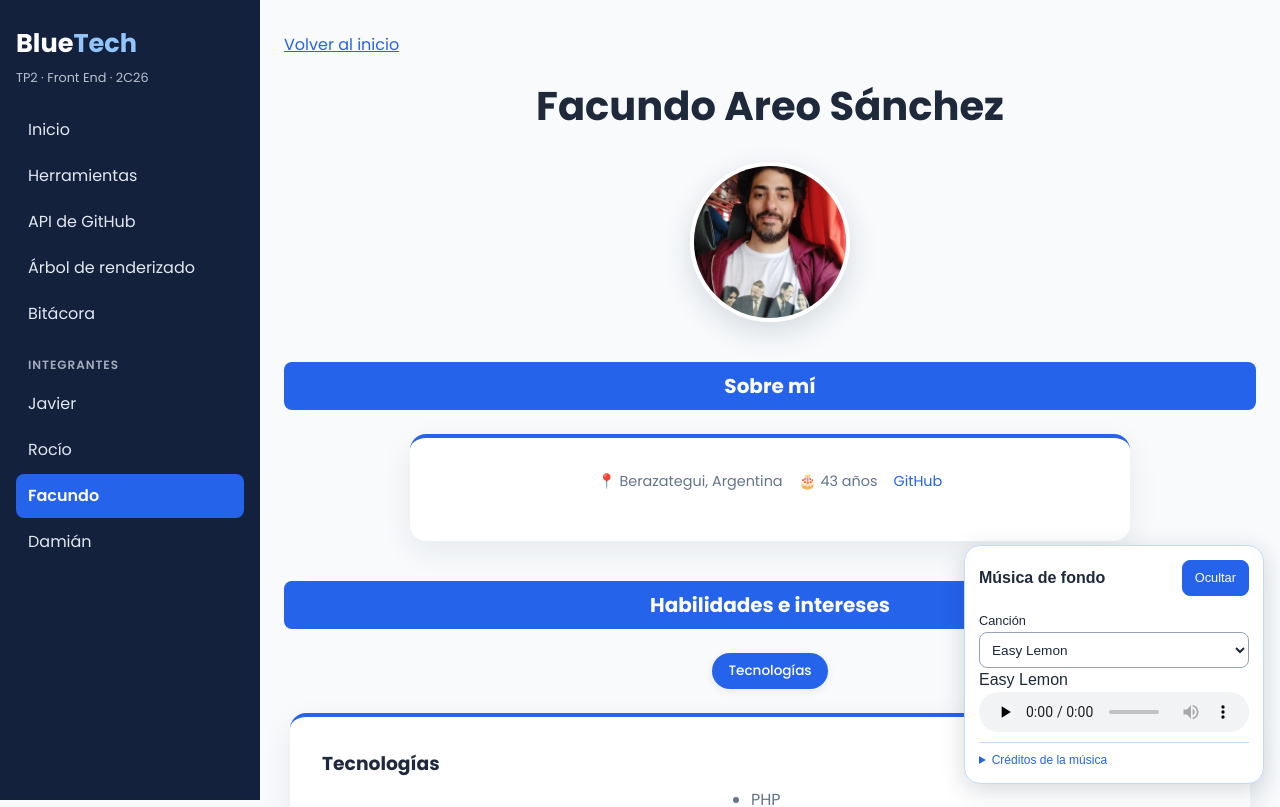
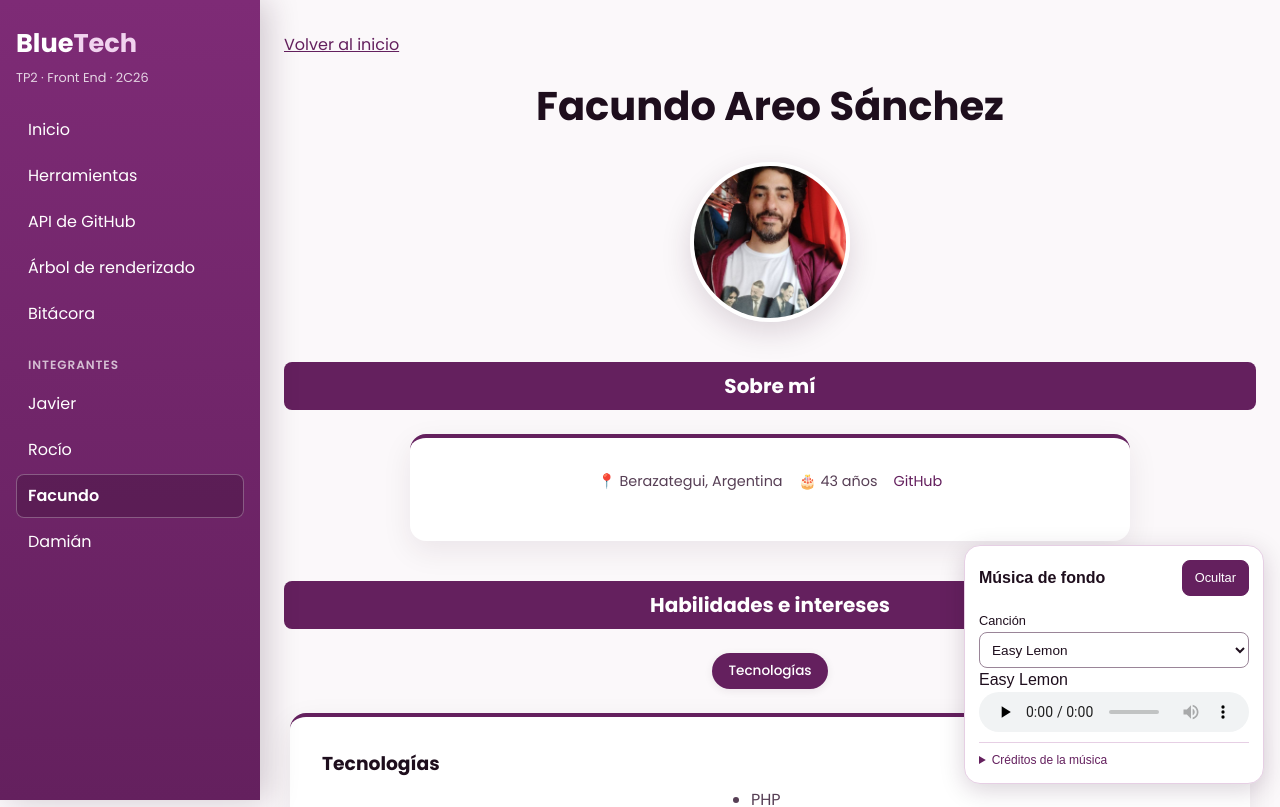
Before and after one commit to Jableed43/DSWF_2_2C26_Front-End-TP2, a React (Vite) app: page /integrantes/facundo in a window 1280 px wide. Shown: the top 807 px of the page. Built offline with nearby package versions, Linux system fonts and the light colour scheme.

Commit message:
style: aplica la paleta borgona de Rocio a la sidebar y al resto del sitio sin cambiar su estructura

```diff
--- a/src/components/ArbolComponentes.css
+++ b/src/components/ArbolComponentes.css
@@ -36,7 +36,7 @@
 .arbol__lista .arbol__lista {
   margin-left: 14px;
   padding-left: 14px;
-  border-left: 2px solid #cbd5e1;
+  border-left: 2px solid var(--color-borde);
 }
 
 .arbol__nodo {
@@ -69,7 +69,7 @@
   display: inline-flex;
   justify-content: center;
   width: 28px;
-  color: #64748b;
+  color: #7e667c;
 }
 
 .arbol__nombre {
@@ -80,7 +80,7 @@
 .arbol__archivo {
   padding: 2px 6px;
   border-radius: 6px;
-  background: #e2e8f0;
+  background: var(--color-borde);
   font-size: 0.8rem;
 }
 
--- a/src/components/BitacoraRegistros.css
+++ b/src/components/BitacoraRegistros.css
@@ -21,7 +21,7 @@
   border-radius: 999px;
   background: var(--color-superficie);
   color: var(--color-texto-sec);
-  box-shadow: 0 2px 8px rgb(30 41 59 / 8%);
+  box-shadow: 0 2px 8px rgb(45 13 42 / 8%);
   font: inherit;
   font-size: 0.85rem;
   font-weight: 500;
@@ -59,7 +59,7 @@
   background: var(--color-superficie);
   border-top: 4px solid var(--color-primario);
   border-radius: 16px;
-  box-shadow: 0 10px 30px rgb(30 41 59 / 8%);
+  box-shadow: 0 10px 30px rgb(45 13 42 / 8%);
 }
 
 .bitacora__registro summary {
@@ -74,7 +74,7 @@
 .bitacora__etapa {
   padding: 0.15rem 0.65rem;
   border-radius: 999px;
-  background: #dbeafe;
+  background: var(--color-suave);
   color: var(--color-secundario);
   font-size: 0.8rem;
   font-weight: 600;
--- a/src/components/PerfilIntegrante.css
+++ b/src/components/PerfilIntegrante.css
@@ -60,13 +60,13 @@
   object-fit: cover;
   border: 4px solid var(--color-superficie);
   border-radius: 50%;
-  box-shadow: 0 10px 30px rgb(30 41 59 / 15%);
+  box-shadow: 0 10px 30px rgb(45 13 42 / 15%);
 }
 
 .perfil-integrante .perfil__avatar--vacio {
   display: grid;
   place-items: center;
-  background: #e2e8f0;
+  background: var(--color-borde);
 }
 
 .perfil-integrante .perfil__titulo {
@@ -86,7 +86,7 @@
   background: var(--color-superficie);
   border-top: 4px solid var(--color-primario);
   border-radius: 16px;
-  box-shadow: 0 10px 30px rgb(30 41 59 / 8%);
+  box-shadow: 0 10px 30px rgb(45 13 42 / 8%);
 }
 
 .perfil-integrante .perfil__bloque--estrecho {
@@ -169,7 +169,7 @@
   color: var(--color-texto-sec);
   font-size: 0.85rem;
   font-weight: 500;
-  box-shadow: 0 2px 8px rgb(30 41 59 / 8%);
+  box-shadow: 0 2px 8px rgb(45 13 42 / 8%);
 }
 
 .perfil-integrante .perfil__filtros button:hover {
@@ -213,7 +213,7 @@
   min-height: 140px;
   padding: 20px;
   border-radius: 10px;
-  background: #e2e8f0;
+  background: var(--color-borde);
   text-align: center;
 }
 
@@ -236,7 +236,7 @@
   padding: 1.25rem;
   border-radius: 16px;
   background: var(--color-superficie);
-  box-shadow: 0 10px 30px rgb(30 41 59 / 8%);
+  box-shadow: 0 10px 30px rgb(45 13 42 / 8%);
   text-align: center;
 }
 
@@ -265,9 +265,9 @@
   min-width: 0;
   padding: 16px;
   background: var(--color-superficie);
-  border: 1px solid #e2e8f0;
+  border: 1px solid var(--color-borde);
   border-radius: 12px;
-  box-shadow: 0 2px 8px rgb(30 41 59 / 8%);
+  box-shadow: 0 2px 8px rgb(45 13 42 / 8%);
 }
 
 .perfil-integrante .perfil__juego img {
@@ -320,8 +320,8 @@
   overflow: hidden;
   border: 4px solid var(--color-superficie);
   border-radius: 50%;
-  background: #e2e8f0;
-  box-shadow: 0 10px 30px rgb(30 41 59 / 15%);
+  background: var(--color-borde);
+  box-shadow: 0 10px 30px rgb(45 13 42 / 15%);
   backface-visibility: hidden;
   -webkit-backface-visibility: hidden;
 }
--- a/src/components/RepositoriosAPI.css
+++ b/src/components/RepositoriosAPI.css
@@ -5,7 +5,7 @@
   padding: 24px;
   box-sizing: border-box;
   color: var(--color-texto);
-  background: #eff6ff;
+  background: var(--color-tenue);
   border-radius: 16px;
   font-family: Arial, sans-serif;
   text-align: left;
@@ -43,8 +43,8 @@
 
 .repositorios button:disabled {
   color: #ffffff;
-  background: #64748b;
-  border-color: #64748b;
+  background: #7e667c;
+  border-color: #7e667c;
   cursor: wait;
 }
 
@@ -64,7 +64,7 @@
   min-width: 0;
   padding: 20px;
   background: #ffffff;
-  border: 1px solid #bfdbfe;
+  border: 1px solid var(--color-borde);
   border-radius: 12px;
   overflow-wrap: anywhere;
 }
@@ -83,7 +83,7 @@
   padding: 20px;
   color: var(--color-texto);
   background: #ffffff;
-  border: 1px dashed #94a3b8;
+  border: 1px dashed #9a8598;
   border-radius: 12px;
   line-height: 1.6;
 }
--- a/src/components/ReproductorMusica.css
+++ b/src/components/ReproductorMusica.css
@@ -9,11 +9,11 @@
   overflow-y: auto;
   box-sizing: border-box;
   padding: 14px;
-  border: 1px solid #bfdbfe;
+  border: 1px solid var(--color-borde);
   border-radius: 16px;
   background: #ffffff;
   color: var(--color-texto);
-  box-shadow: 0 6px 24px rgb(30 41 59 / 18%);
+  box-shadow: 0 6px 24px rgb(45 13 42 / 18%);
   font-family: Arial, sans-serif;
   text-align: left;
 }
@@ -37,7 +37,7 @@
   width: 100%;
   min-height: 36px;
   padding: 6px 8px;
-  border: 1px solid #94a3b8;
+  border: 1px solid #9a8598;
   border-radius: 8px;
   background: #ffffff;
   color: var(--color-texto);
@@ -59,7 +59,7 @@
 .reproductor__creditos {
   margin-top: 10px;
   padding-top: 8px;
-  border-top: 1px solid #bfdbfe;
+  border-top: 1px solid var(--color-borde);
   font-size: 0.75rem;
   line-height: 1.5;
 }
--- a/src/components/Sidebar.css
+++ b/src/components/Sidebar.css
@@ -10,8 +10,9 @@
   width: var(--ancho-sidebar);
   padding: 24px 16px;
   overflow-y: auto;
-  background: var(--color-oscuro);
+  background: linear-gradient(180deg, #7e2b76 0%, #64205e 100%);
   color: var(--color-sidebar-texto);
+  box-shadow: 8px 0 30px rgb(45 13 42 / 20%);
 }
 
 .sidebar__marca {
@@ -22,7 +23,7 @@
 }
 
 .sidebar__marca span {
-  color: var(--color-claro);
+  color: var(--color-suave);
 }
 
 .sidebar__lema {
@@ -61,13 +62,14 @@
 }
 
 .sidebar__lista a.active {
-  background: var(--color-primario);
+  background: rgb(45 13 42 / 28%);
+  box-shadow: inset 0 0 0 1px rgb(255 255 255 / 28%);
   color: #fff;
   font-weight: 600;
 }
 
 .sidebar a:focus-visible {
-  outline: 3px solid var(--color-claro);
+  outline: 3px solid #fff;
   outline-offset: 2px;
 }
 
--- a/src/index.css
+++ b/src/index.css
@@ -1,13 +1,17 @@
 :root {
-  --color-primario: #2563eb;
-  --color-secundario: #1e40af;
-  --color-fondo: #f8fafc;
+  --color-primario: #64205e;
+  --color-secundario: #4d1848;
+  --color-fondo: #fbf8fa;
   --color-superficie: #ffffff;
-  --color-texto: #1e293b;
-  --color-texto-sec: #64748b;
-  --color-oscuro: #14213d;
-  --color-claro: #93c5fd;
-  --color-sidebar-texto: #e2e8f0;
+  --color-texto: #1e0e1d;
+  --color-texto-sec: #573f55;
+  --color-oscuro: #4d1848;
+  --color-claro: #ce7ac6;
+  --color-acento: #c2185b;
+  --color-sidebar-texto: #ffffff;
+  --color-borde: #e6cfe4;
+  --color-suave: #f1d3ef;
+  --color-tenue: #faeef9;
   --ancho-sidebar: 260px;
 }
 
--- a/src/pages/Portada.css
+++ b/src/pages/Portada.css
@@ -1,26 +1,26 @@
 /* ==========================================================================
-   PORTADA DEL EQUIPO - BlueTech (paleta azul de la sidebar)
+   PORTADA DEL EQUIPO - BlueTech (paleta borgoña de Rocío)
    Criterio 07: Presentación con elementos interactivos y acceso a perfiles
    ========================================================================== */
 
 .portada {
-  /* Tokens de la portada, mapeados a la paleta azul del sitio (index.css). */
-  --accent-primary: var(--color-primario);
-  --burgundy-950: #0f172a;
-  --burgundy-900: var(--color-oscuro);
-  --burgundy-800: var(--color-secundario);
-  --burgundy-700: #1d4ed8;
-  --burgundy-500: #3b82f6;
-  --burgundy-400: #60a5fa;
-  --burgundy-300: var(--color-claro);
-  --burgundy-100: #dbeafe;
-  --burgundy-50: #eff6ff;
-  --brand-border: #e2e8f0;
-  --brand-border-strong: var(--color-claro);
-  --bg-surface: var(--color-superficie);
-  --text-primary: var(--color-texto);
-  --text-secondary: #475569;
-  --text-muted: var(--color-texto-sec);
+  /* Tokens de la portada (paleta borgoña elegida por Rocío). */
+  --accent-primary: #c2185b;
+  --burgundy-950: #1d071b;
+  --burgundy-900: #2d0d2a;
+  --burgundy-800: #4d1848;
+  --burgundy-700: #64205e;
+  --burgundy-500: #993a90;
+  --burgundy-400: #b553ab;
+  --burgundy-300: #ce7ac6;
+  --burgundy-100: #f1d3ef;
+  --burgundy-50: #faeef9;
+  --brand-border: #e6cfe4;
+  --brand-border-strong: #cf9ecb;
+  --bg-surface: #ffffff;
+  --text-primary: #1e0e1d;
+  --text-secondary: #573f55;
+  --text-muted: #7e667c;
   --font-heading: 'Poppins', system-ui, sans-serif;
   --fs-xs: 0.75rem;
   --fs-sm: 0.875rem;
@@ -32,8 +32,8 @@
   --radius-md: 12px;
   --radius-lg: 18px;
   --radius-full: 9999px;
-  --shadow-sm: 0 4px 10px rgb(30 41 59 / 8%);
-  --shadow-md: 0 8px 24px rgb(30 41 59 / 12%);
+  --shadow-sm: 0 4px 10px rgb(45 13 42 / 8%);
+  --shadow-md: 0 8px 24px rgb(45 13 42 / 12%);
   --transition-fast: 150ms ease;
   --transition-normal: 250ms ease;
 
@@ -80,7 +80,7 @@
   height: 8px;
   border-radius: 50%;
   background: var(--accent-primary);
-  box-shadow: 0 0 0 3px rgb(37 99 235 / 25%);
+  box-shadow: 0 0 0 3px rgba(194, 24, 91, 0.25);
 }
 
 .portada__titulo-principal {
@@ -240,7 +240,7 @@
 
 .portada__tarjeta-miembro--activo {
   border-color: var(--accent-primary);
-  box-shadow: 0 8px 24px rgb(37 99 235 / 15%);
+  box-shadow: 0 8px 24px rgba(194, 24, 91, 0.15);
 }
 
 .portada__miembro-cabecera {
@@ -253,12 +253,12 @@
 .portada__avatar {
   width: 56px;
   height: 56px;
-  border: 2px solid var(--color-superficie);
+  border: 2px solid #ffffff;
   border-radius: 50%;
   object-fit: cover;
   object-position: center 25%;
   background: var(--burgundy-100);
-  box-shadow: 0 4px 10px rgb(30 64 175 / 25%);
+  box-shadow: 0 4px 10px rgba(100, 32, 94, 0.25);
   flex-shrink: 0;
 }
 
@@ -328,7 +328,7 @@
 }
 
 .portada__cita-contenedor {
-  background: #f5f9ff;
+  background: #fdf5fc;
   border-left: 3px solid var(--accent-primary);
   padding: 12px 14px;
   border-radius: 0 var(--radius-sm) var(--radius-sm) 0;
```
Also changed, not shown: src/components/CatalogoHerramientas.css (+8 -8 lines).
